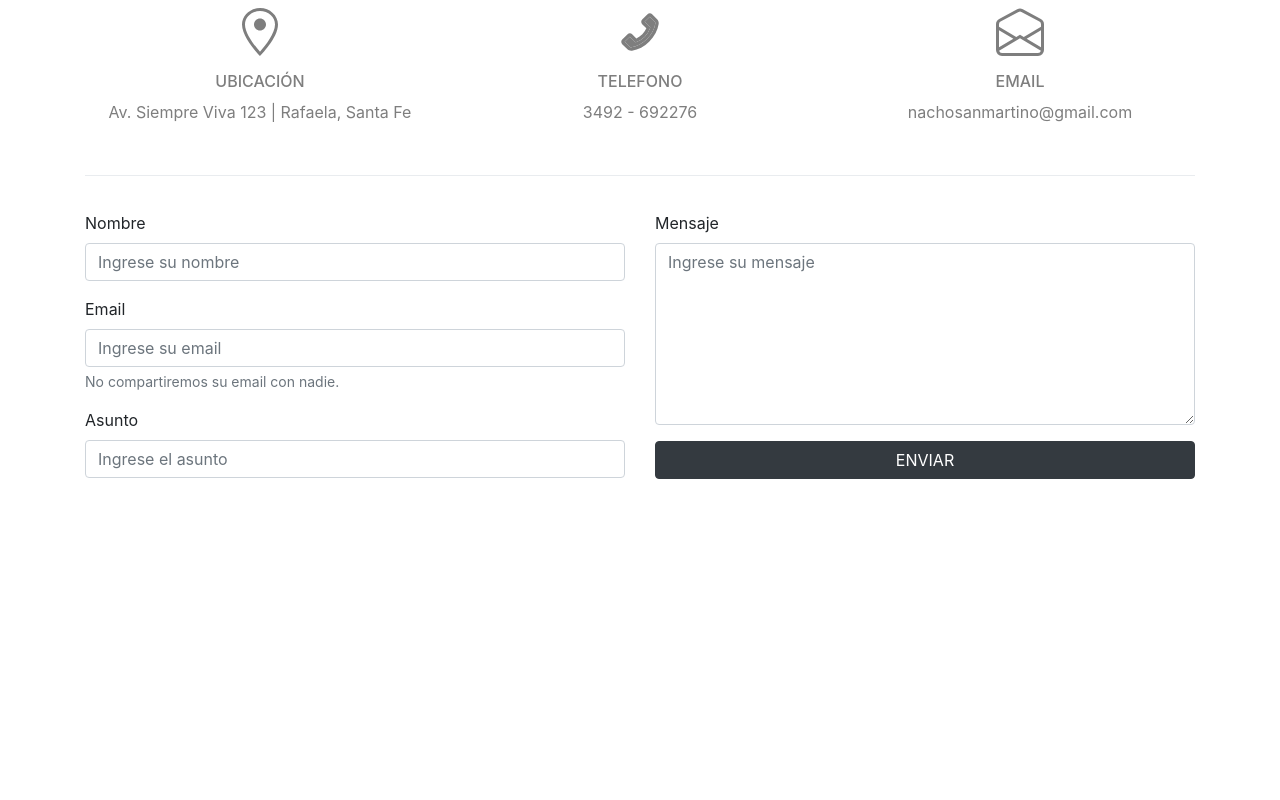
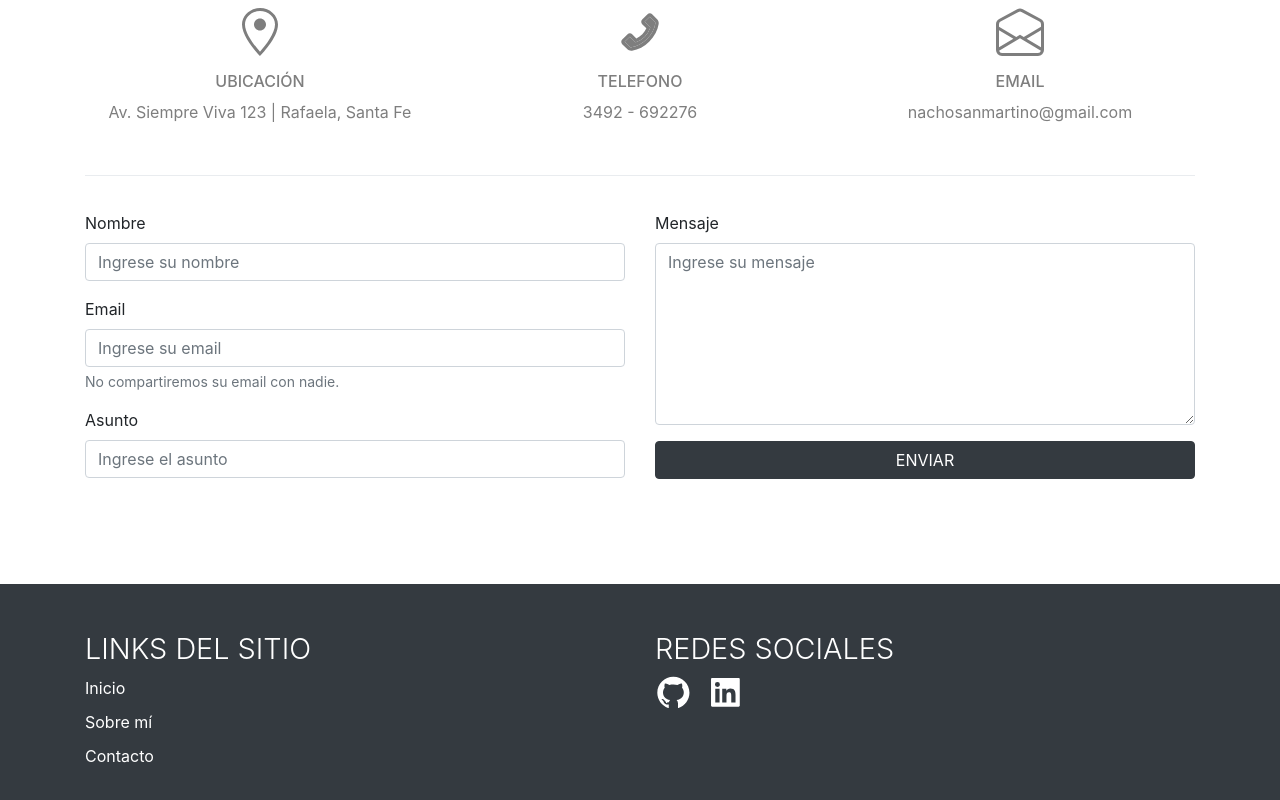
Before and after one commit to naacho20/itis, a React (Create React App) app: page / in a window 1280 px wide. Shown: the part 2481-3281 px from the top of the page. Before the commit the page ends 3065 px from the top, so only its background shows below. Built offline with nearby package versions, Linux system fonts and the light colour scheme.

Commit message:
Footer funcionando

```diff
--- a/src/App.js
+++ b/src/App.js
@@ -3,6 +3,7 @@ import { Home } from "./pages/Home";
 import { About } from "./pages/About";
 import { Contact } from "./pages/Contact";
 import NavigationBar from "./components/NavigationBar";
+import Footer from "./components/Footer";
 
 class App extends Component {
   render() {
@@ -12,6 +13,7 @@ class App extends Component {
         <Home id="Home" />
         <About id="About" />
         <Contact id="Contact" />
+        <Footer />
       </React.Fragment>
     );
   }
--- /dev/null
+++ b/src/components/Footer.js
@@ -0,0 +1,110 @@
+import React, { Component } from "react";
+import { Container, Row, Col } from "react-bootstrap";
+import styles from "styled-components";
+import {
+  AiFillGithub,
+  AiFillLinkedin,
+  AiFillGoogleCircle,
+} from "react-icons/ai";
+import { Link } from "react-scroll";
+
+const menuItems = [
+  {
+    to: "Home",
+    title: "Inicio",
+  },
+  {
+    to: "About",
+    title: "Sobre mí",
+  },
+  {
+    to: "Contact",
+    title: "Contacto",
+  },
+];
+
+const Styles = styles.div`
+    h5 {
+        font-size: 1.8rem !important;
+        color: white;
+    }
+
+    ul>li>a {
+        color:white;
+    }
+
+    .icon {
+
+    }
+`;
+
+export default class NavigationBar extends Component {
+  render() {
+    return (
+      <Styles>
+        <Container fluid className="footer mt-auto p-5 bg-dark">
+          <Container>
+            <Row>
+              <Col sm={12} md={6} className="justify-content-start">
+                <h5 className="display-4 light">LINKS DEL SITIO</h5>
+                <ul class="list-unstyled">
+                  {menuItems.map((item, index) => {
+                    return (
+                      <li key={index} style={{ marginTop: 10 }}>
+                        <Link
+                          to={item.to}
+                          spy={true}
+                          smooth={true}
+                          offset={-70}
+                          duration={500}
+                          href="#"
+                        >
+                          {item.title}
+                        </Link>
+                      </li>
+                    );
+                  })}
+                </ul>
+              </Col>
+              <Col sm={12} md={6} className="justify-content-start">
+                <h5 className="display-4 light">REDES SOCIALES</h5>
+                <span>
+                  <a
+                    href="https://github.com/naacho20"
+                    target="_blank"
+                    rel="noreferrer"
+                  >
+                    <AiFillGithub
+                      style={{
+                        height: "2.3rem",
+                        width: "2.3rem",
+                        color: "white",
+                        marginRight: 15,
+                      }}
+                    />
+                  </a>
+                </span>
+                <span>
+                  <a
+                    href="https://www.linkedin.com/in/ignacio-sanmartino-li"
+                    target="_blank"
+                    rel="noreferrer"
+                  >
+                    <AiFillLinkedin
+                      style={{
+                        height: "2.3rem",
+                        width: "2.3rem",
+                        color: "white",
+                        marginRight: 15,
+                      }}
+                    />
+                  </a>
+                </span>
+              </Col>
+            </Row>
+          </Container>
+        </Container>
+      </Styles>
+    );
+  }
+}
--- a/src/components/NavigationBar.js
+++ b/src/components/NavigationBar.js
@@ -1,6 +1,6 @@
 import React, { Component } from "react";
+import styled from "styled-components";
 import { Nav, Navbar } from "react-bootstrap";
-import styled from "styled-components";
 import { Link, animateScroll as scroll } from "react-scroll";
 
 const menuItems = [
@@ -57,7 +57,7 @@ export default class NavigationBar extends Component {
             <Nav className="ml-auto">
               {menuItems.map((item, index) => {
                 return (
-                  <Nav.Item>
+                  <Nav.Item key={index}>
                     <Link
                       activeClass="active"
                       to={item.to}
```
Also changed, not shown: src/components/MenuItems.js (added, +16 -0 lines).
